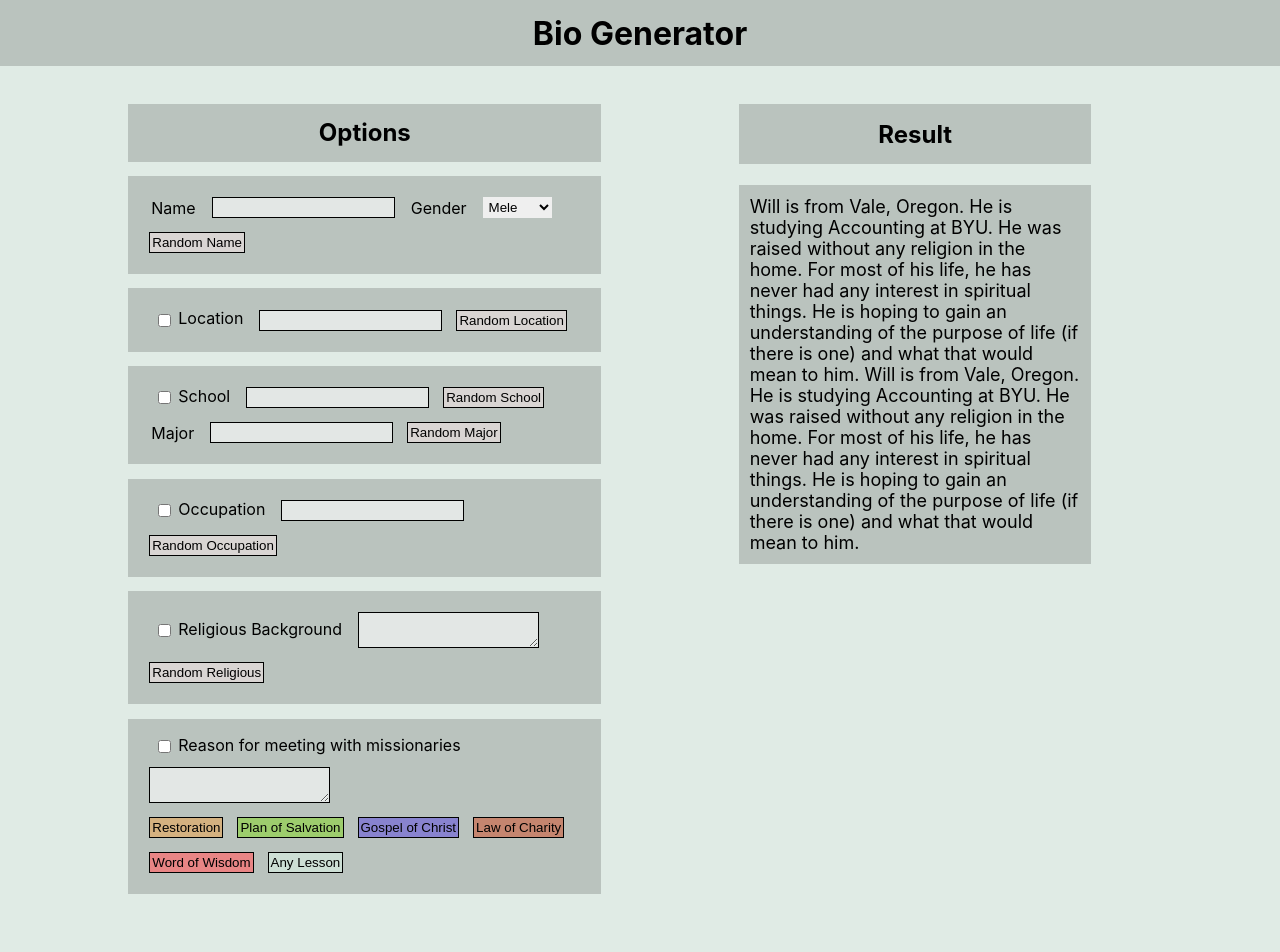
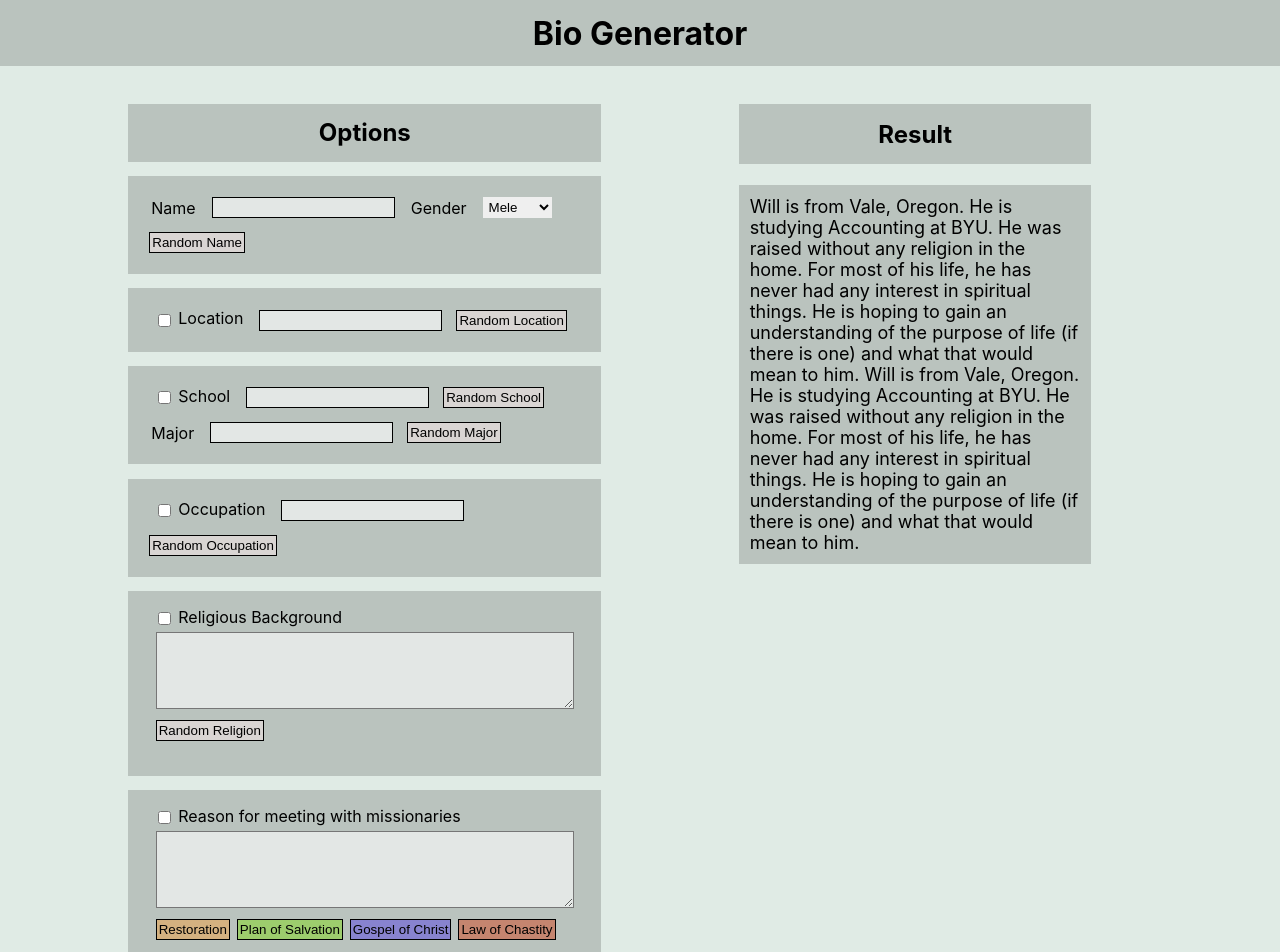
Before and after one commit to Shiva7781/Bio_Generator, a React (Create React App) app: page / in a window 1280 px wide. Shown: the top 952 px of the page. Built offline with nearby package versions, Linux system fonts and the light colour scheme.

Commit message:
input done

```diff
--- a/src/components/Entry/EntryData.css
+++ b/src/components/Entry/EntryData.css
@@ -31,8 +31,7 @@ select {
     vertical-align: middle;
 }
 
-input,
-textarea {
+input {
     vertical-align: middle;
     margin: 7px;
     padding: 2px;
@@ -47,6 +46,24 @@ button {
     padding: 2px;
     border: 1px solid;
     background-color: rgba(239, 226, 226, 0.6);
+}
+
+textarea {
+    width: 100%;
+    min-height: 77px;
+    background-color: rgba(255, 255, 255, 0.6);
+}
+
+.Txt_Btn {
+    margin: 3%;
+    margin-top: 0%;
+    text-align: left;
+
+    /* border: 1px solid red; */
+}
+
+.Txt_Btn button {
+    margin-left: 0%;
 }
 
 .Restoration {
--- a/src/components/Entry/EntryData.js
+++ b/src/components/Entry/EntryData.js
@@ -1,83 +1,215 @@
-import React from "react";
+import React, { useState } from "react";
 import "./EntryData.css";
 
 const EntryData = () => {
+  const [check, setCheck] = useState({
+    location: true,
+    school: true,
+    occupation: true,
+    religion: true,
+    reason: true,
+  });
+
+  const [entryData, setEntryData] = useState({
+    username: "",
+    gender: "male",
+    location_text: "",
+    school_text: "",
+    major: "",
+    occupation_text: "",
+    religious_txt: "",
+    reason: "",
+  });
+
+  const [records, setRecords] = useState({});
+
+  const handleInput = (e) => {
+    const field = e.target.name;
+    const value = e.target.value;
+    // console.log(`Field: ${field}  & Value: ${value}`);
+
+    setEntryData({ ...entryData, [field]: value });
+  };
+
+  const submitForm = (e) => {
+    e.preventDefault();
+
+    // const newRecord = { ...entryData, id: new Date().toLocaleTimeString() };
+    const newRecord = { ...entryData, id: new Date().getTime().toString() };
+
+    console.log("records:", records);
+    console.log("newRecord:", newRecord);
+
+    setRecords({ ...records, newRecord });
+
+    // setEntryData({
+    //   username: "",
+    //   gender: "male",
+    //   location_text: "",
+    //   school_text: "",
+    //   major: "",
+    //   occupation_text: "",
+    //   religious_txt: "",
+    //   reason: "",
+    // });
+  };
+
+  const handleCheck = () => {
+    if (check) {
+      setCheck(false);
+    } else {
+      setCheck(true);
+    }
+  };
+
   return (
     <div className="Entry_Data">
       <div>
         <h2>Options</h2>
       </div>
 
-      <form className="Option_Form">
+      <form className="Option_Form" onSubmit={submitForm}>
         <div className="Form_Div">
-          <label for="name">Name</label>
-          <input type="text" name="name" id="name"></input>
+          <label htmlFor="username">Name</label>
+          <input
+            type="text"
+            name="username"
+            value={entryData.username}
+            onChange={handleInput}
+          ></input>
 
-          <label for="Gender">Gender</label>
-          <select name="Gender">
+          <label htmlFor="gender">Gender</label>
+          <select name="gender">
             <option>Mele</option>
             <option>Female</option>
           </select>
-          <button>Random Name</button>
+          <button onClick={() => console.log("Click")}>Random Name</button>
         </div>
 
         <div className="Form_Div">
-          <label for="location">
-            <input type="checkbox" name="location" id="location"></input>
+          <label htmlFor="location_text">
+            <input
+              type="checkbox"
+              name="location"
+              // checked={check}
+              onChange={handleCheck}
+            ></input>
             Location
           </label>
-          <input type="text" name="location" id="location"></input>
-          <button>Random Location</button>
+          <input
+            type="text"
+            name="location_text"
+            value={entryData.location_text}
+            onChange={handleInput}
+          ></input>
+          <button onClick={() => console.log("Location")}>
+            Random Location
+          </button>
         </div>
 
         <div className="Form_Div">
-          <label for="school">
-            <input type="checkbox" name="school" id="school"></input>
+          <label htmlFor="school_text">
+            <input
+              type="checkbox"
+              name="school"
+              // checked={check}
+              onChange={handleCheck}
+            ></input>
             School
           </label>
-          <input type="text" name="school" id="school"></input>
-          <button>Random School</button>
+          <input
+            type="text"
+            name="school_text"
+            value={entryData.school_text}
+            onChange={handleInput}
+          ></input>
+          <button onClick={() => console.log("School")}>Random School</button>
           <br />
 
-          <label for="Major">Major</label>
-          <input type="text" name="Major" id="Major"></input>
-          <button>Random Major</button>
+          <label htmlFor="major">Major</label>
+          <input
+            type="text"
+            name="major"
+            value={entryData.major}
+            onChange={handleInput}
+          ></input>
+          <button onClick={() => console.log("Major")}>Random Major</button>
         </div>
 
         <div className="Form_Div">
-          <label for="occupation">
-            <input type="checkbox" name="occupation" id="occupation"></input>
+          <label htmlFor="occupation_text">
+            <input type="checkbox" name="occupation"></input>
             Occupation
           </label>
-          <input type="text" name="occupation" id="occupation"></input>
+          <input
+            type="text"
+            name="occupation_text"
+            value={entryData.occupation_text}
+            onChange={handleInput}
+          ></input>
 
-          <button>Random Occupation</button>
+          <button onClick={() => console.log("Occupation")}>
+            Random Occupation
+          </button>
         </div>
 
         <div className="Form_Div">
-          <label for="Religious">
-            <input type="checkbox" name="Religious" id="Religious"></input>
+          <label htmlFor="religious_txt">
+            <input type="checkbox" name="religious"></input>
             Religious Background
           </label>
-          <textarea type="text" name="Religious_box"></textarea>
-
-          <button>Random Religious</button>
+          <br />
+          <div className="Txt_Btn">
+            <textarea
+              type="text"
+              name="religious_txt"
+              value={entryData.religious_txt}
+              onChange={handleInput}
+            ></textarea>
+            <br />
+            <button onClick={() => console.log("Religion")}>
+              Random Religion
+            </button>
+          </div>
         </div>
 
         <div className="Form_Div">
-          <label for="Religious">
-            <input type="checkbox" name="Religious" id="Religious"></input>
+          <label htmlFor="reason_txt">
+            <input type="checkbox" name="Reason"></input>
             Reason for meeting with missionaries
           </label>
-          <textarea type="text" name="Religious_box"></textarea>
           <br />
+          <div className="Txt_Btn">
+            <textarea
+              type="text"
+              name="reason_txt"
+              value={entryData.reason_txt}
+              onChange={handleInput}
+            ></textarea>
+            <br />
 
-          <button className="Restoration">Restoration</button>
-          <button className="Plan">Plan of Salvation</button>
-          <button className="Gospel">Gospel of Christ</button>
-          <button className="Law">Law of Charity</button>
-          <button className="Word">Word of Wisdom</button>
-          <button className="Any">Any Lesson</button>
+            <button
+              className="Restoration"
+              onClick={() => console.log("Restoration")}
+            >
+              Restoration
+            </button>
+            <button className="Plan" onClick={() => console.log("Plan")}>
+              Plan of Salvation
+            </button>
+            <button className="Gospel" onClick={() => console.log("Gospel")}>
+              Gospel of Christ
+            </button>
+            <button className="Law" onClick={() => console.log("Law")}>
+              Law of Chastity
+            </button>
+            <button className="Word" onClick={() => console.log("Word")}>
+              Word of Wisdom
+            </button>
+            <button className="Any" onClick={() => console.log("Any")}>
+              Any Lesson
+            </button>
+          </div>
         </div>
       </form>
     </div>
```
